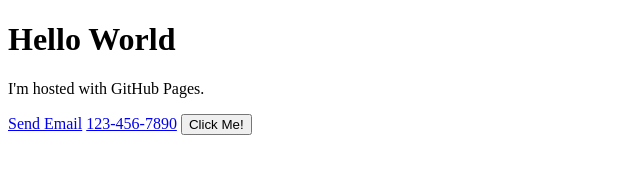
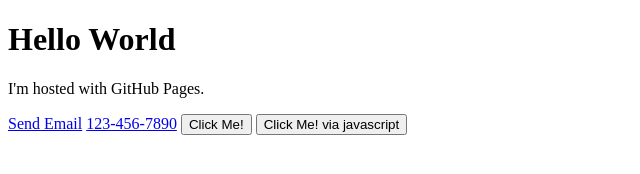
Before and after one commit to ev-i/ev-i.github.io, a plain HTML site: page index.html in a window 1280 px wide. Shown: the whole page, without its empty margins (0-640 px from the left). Drawn offline with Linux system fonts and the light colour scheme.

Commit message:
Update index.html

```diff
--- a/index.html
+++ b/index.html
@@ -27,5 +27,6 @@
 		<a href = "mailto: abc@example.com">Send Email</a>
 		<a href="tel:123-456-7890">123-456-7890</a>
 		<button type="button">Click Me!</button>
+		<button type="button">Click Me! via javascript</button>
 	</body>
 </html>
```
